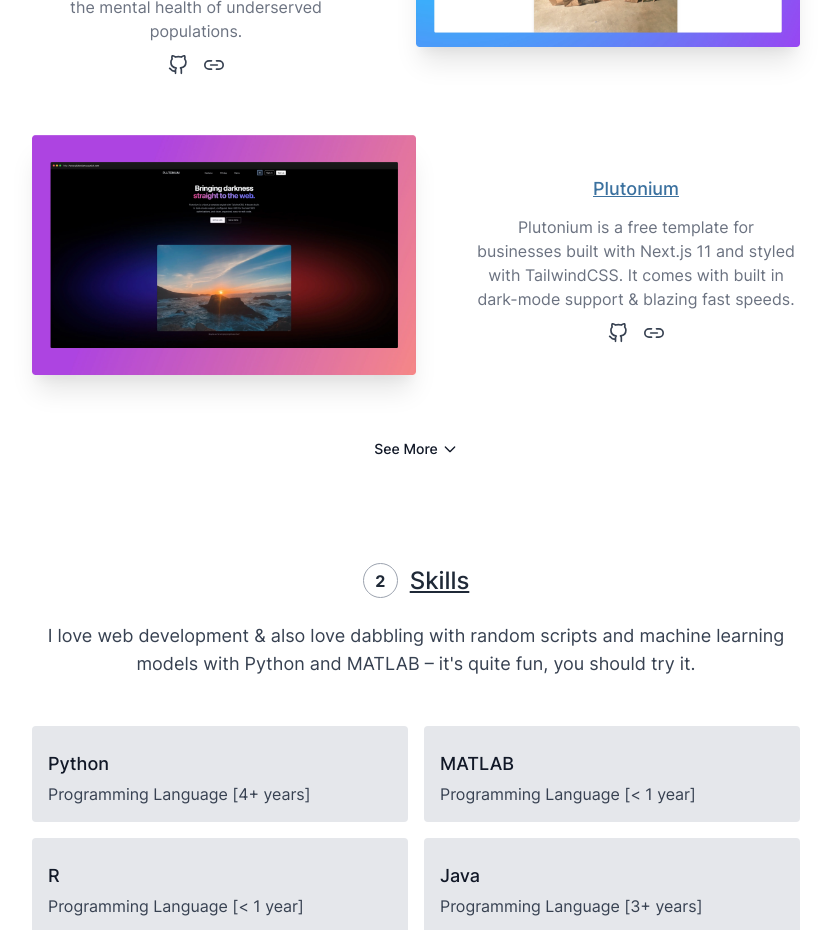
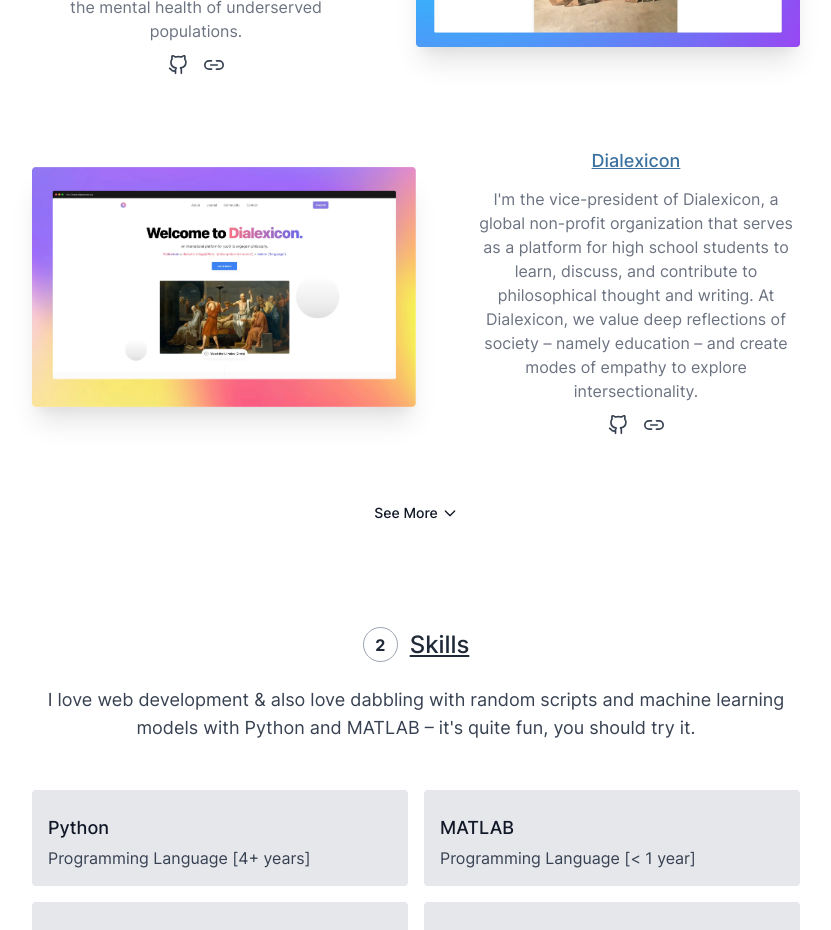
Before and after one commit to minor/saurish.com, a Next.js app: page / in a window 1280 px wide. Shown: the part 1060-1990 px from the top of the page, without its empty margins (224-1055 px from the left). Built offline with nearby package versions, Linux system fonts and the light colour scheme; no server answers; what @tailwindcss/typography would draw is missing.

Commit message:
update(dialexicon): add dialexicon project

```diff
--- a/components/Projects.tsx
+++ b/components/Projects.tsx
@@ -84,11 +84,19 @@
 const FullProjects = () => (
   <>
     <Project
+      image="/images/plutonium"
+      glink="https://github.com/minor/plutonium/"
+      link="https://plutonium.saurish.com"
+      title="Plutonium"
+      index={false}
+      description="Plutonium is a free template for businesses built with Next.js 11 and styled with TailwindCSS. It comes with built in dark-mode support & blazing fast speeds."
+    />
+    <Project
       image="/images/c2cmha"
       glink="https://github.com/minor/english-project"
       link="https://c2cmha.vercel.app/"
       title="Coast-to-Coast Mental Health Awareness"
-      index={false}
+      index={true}
       description="This website was a theoretical project for school with no firm plans. I utilized it to exhibit my designing skills. If you are interested in reaching out to an organization that is dedicated to promoting neurodiversity, please check out Ataraxia from Project enVision U.S."
     />
   </>
@@ -122,12 +130,12 @@
          communities, while materially impacting the mental health of underserved populations."
       />
       <Project
-        image="/images/plutonium"
-        glink="https://github.com/minor/plutonium/"
-        link="https://plutonium.saurish.com"
-        title="Plutonium"
+        image="/images/dialexicon"
+        glink="https://github.com/minor/dialexicon/"
+        link="https://dialexicon.org"
+        title="Dialexicon"
         index={true}
-        description="Plutonium is a free template for businesses built with Next.js 11 and styled with TailwindCSS. It comes with built in dark-mode support & blazing fast speeds."
+        description="I'm the vice-president of Dialexicon, a global non-profit organization that serves as a platform for high school students to learn, discuss, and contribute to philosophical thought and writing. At Dialexicon, we value deep reflections of society – namely education – and create modes of empathy to explore intersectionality."
       />
       {isShowingFullProjects ? (
         <FullProjects />
```
Also changed, not shown: public/images/dialexicon.webp (added).
